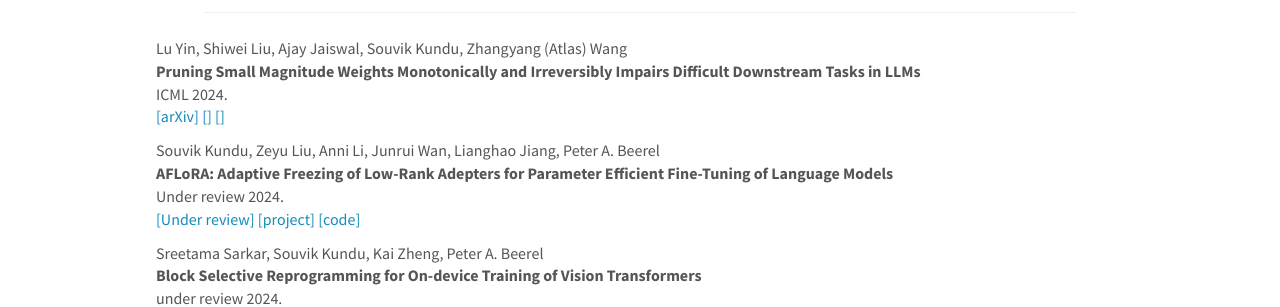
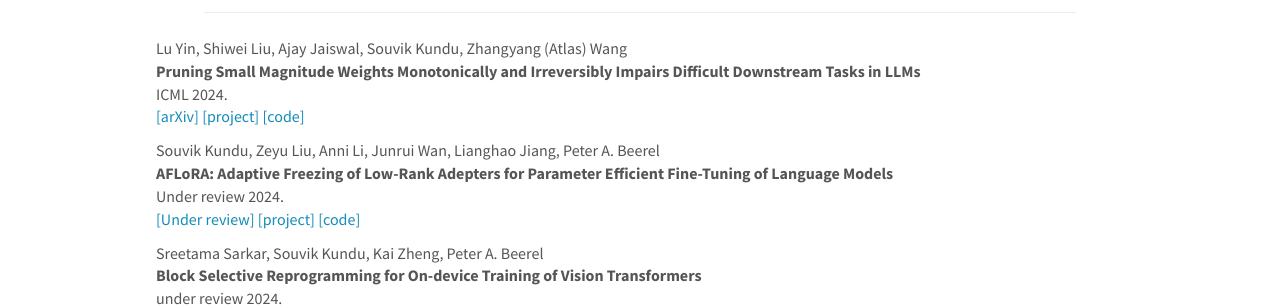
Before and after one commit to intelailabpage/intelailabpage.github.io, a Jekyll site: the page built from _pages/publications.md, in a window 1280 px wide and 900 px high. Shown: the part 200-507 px from the top of the window. Built offline with Jekyll 4.4.1, drawn with Linux system fonts in a browser that asks for light colours; nearby versions of some CDN libraries.

Commit message:
Update publist.yml

```diff
--- a/_data/publist.yml
+++ b/_data/publist.yml
@@ -9,10 +9,10 @@
   year: '2024'
   pub_type: conference
   project:
-    display:
+    display: project
     url:
   code:
-    display:
+    display: code
     url:
 
 - address: Seattle
```
